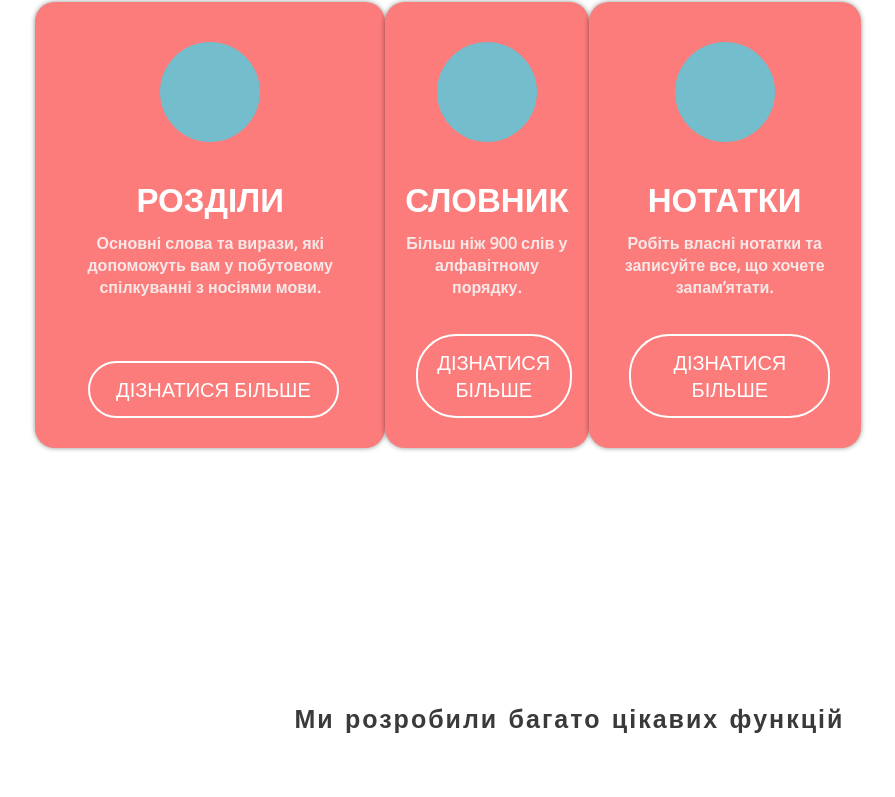
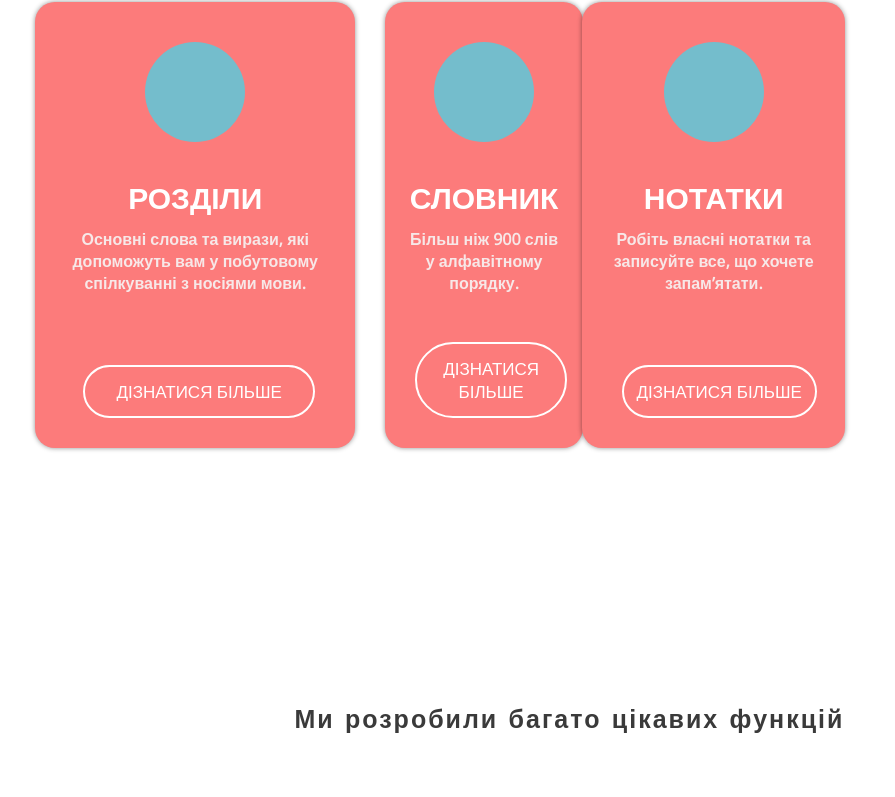
Before and after one commit to KeyToTech/KoreanPhraseBookSite, a React (Create React App) app: page / in a window 1280 px wide. Shown: the part 1156-1953 px from the top of the page, without its empty margins (192-1087 px from the left). Built offline with nearby package versions, Linux system fonts and the light colour scheme.

Commit message:
changed font size h1 and a on the section one 1700px

```diff
--- a/src/components/content/style.css
+++ b/src/components/content/style.css
@@ -36,6 +36,7 @@
     background:
     rgb(252, 123, 123);
     height: 85%;
+    width: 80%;
     border-radius: 20px;
     padding: 40px 20px;
     font-family: 'Open Sans', sans-serif;
@@ -105,6 +106,16 @@
 
 @media only screen and (min-width: 768px) and (max-width: 1700px)  {
 
+    .table h2 {
+        font-size: 30px;
+        margin-top: 35px;
+    }
+
+    .table a {
+        font-size: 17px;
+    }
+
+
 
 }
 
@@ -114,6 +125,10 @@
         width: 75%;
     }
 
+
+}
+
+@media only screen and (min-width: 768px) and (max-width: 1300px) {
 
 }
 
--- /dev/null
+++ b/src/components/footer/test.js
@@ -0,0 +1,6 @@
+
+var i = 0;
+
+if(i == 0){
+
+}
```
